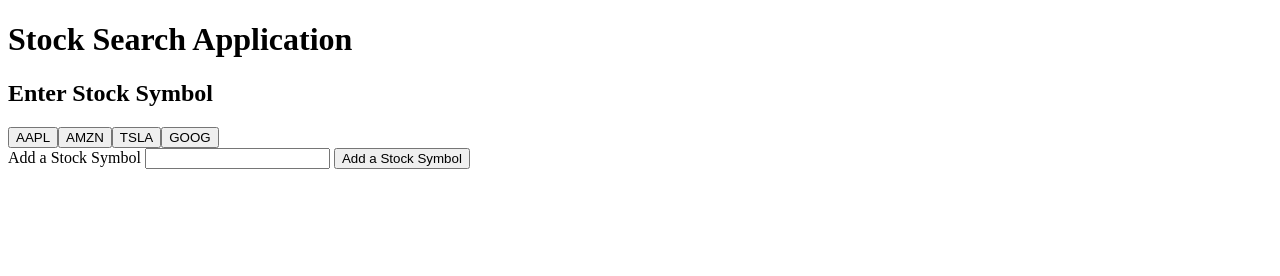
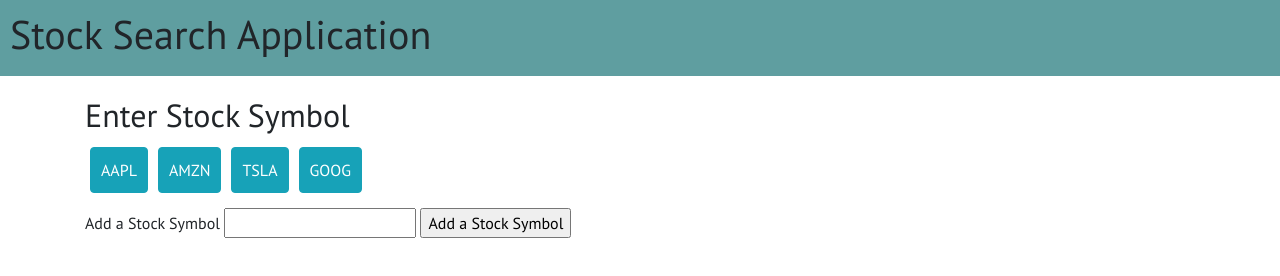
Before and after one commit to peterjang0210/Stock-Search-Application, a plain HTML site: page index.html in a window 1280 px wide. Drawn offline with nearby package versions, Linux system fonts and the light colour scheme; no server answers.

Commit message:
added basic styling

```diff
--- a/app.js
+++ b/app.js
@@ -55,7 +55,7 @@
 
   //add new <button> tag to html dynamically w/ class + attr; then renders
   for (let i = 0; i < stocksList.length; i++) {
-    let newButton = $('<button>');
+    let newButton = $('<button class="btn-group btn btn-info"></button>');
     newButton.addClass('stock');
     newButton.attr('data-name', stocksList[i]);
     newButton.text(stocksList[i]);
--- a/index.html
+++ b/index.html
@@ -5,6 +5,9 @@
     <meta charset="UTF-8">
     <meta name="viewport" content="width=device-width, initial-scale=1.0">
     <meta http-equiv="X-UA-Compatible" content="ie=edge">
+    <link rel="stylesheet" href="https://stackpath.bootstrapcdn.com/bootstrap/4.2.1/css/bootstrap.min.css" integrity="sha384-GJzZqFGwb1QTTN6wy59ffF1BuGJpLSa9DkKMp0DgiMDm4iYMj70gZWKYbI706tWS" crossorigin="anonymous">
+    <link href="https://fonts.googleapis.com/css?family=PT+Sans" rel="stylesheet">
+    <link rel="stylesheet" href="style.css">
     <title>Stock Search Application</title>
 </head>
 
@@ -13,7 +16,7 @@
         <h1>Stock Search Application</h1>
     </header>
 
-    <main>
+    <main class = "container">
         <h2>Enter Stock Symbol</h2>
         <div id="buttons-view"></div>
 
--- a/style.css
+++ b/style.css
@@ -0,0 +1,21 @@
+header {
+    background-color: cadetblue;
+    padding: 10px;
+}
+
+body{
+    font-family: 'PT Sans', sans-serif;
+}
+
+h2{
+    margin-top: 20px;
+}
+
+.btn-info{
+    padding: 10px;
+    margin: 5px;
+}
+
+#stock-form{
+    margin-top: 10px;
+}
```
